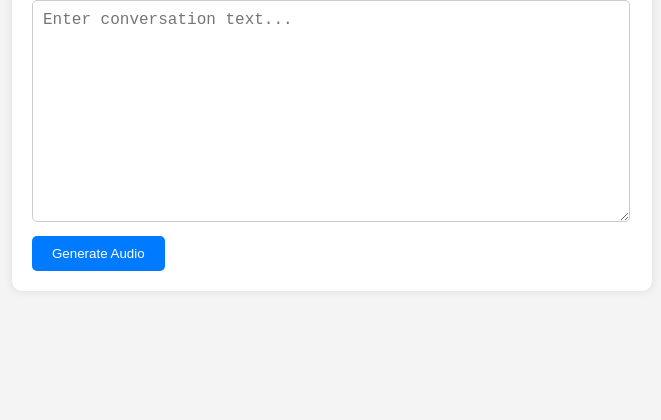
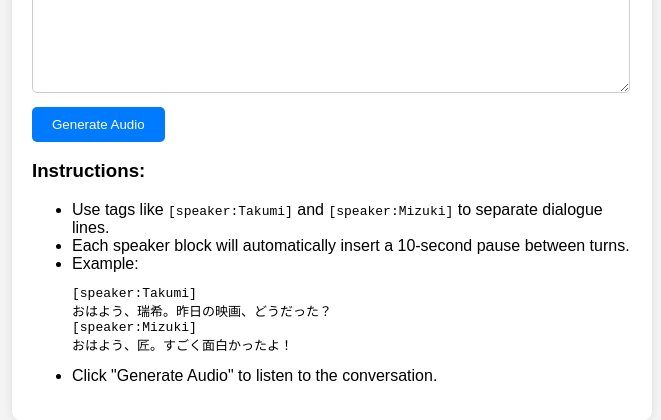
Before and after one commit to Kenpham1506/JPD123, a website: page index.html in a window 1280 px wide. Shown: the part 324-744 px from the top of the page, without its empty margins (308-969 px from the left). Drawn offline with Linux system fonts and the light colour scheme.

Commit message:
Update index.html

```diff
--- a/index.html
+++ b/index.html
@@ -14,6 +14,20 @@
 		<div class="player" id="audioPlayer" style="display: none;">
 			<audio id="audio" controls crossorigin="anonymous"></audio>
 		</div>
+		<div class="instructions">
+			<h3>Instructions:</h3>
+			<ul>
+				<li>Use tags like <code>[speaker:Takumi]</code> and <code>[speaker:Mizuki]</code> to separate dialogue lines.</li>
+				<li>Each speaker block will automatically insert a 10-second pause between turns.</li>
+				<li>Example:
+					<pre>[speaker:Takumi]
+おはよう、瑞希。昨日の映画、どうだった？
+[speaker:Mizuki]
+おはよう、匠。すごく面白かったよ！</pre>
+				</li>
+				<li>Click "Generate Audio" to listen to the conversation.</li>
+			</ul>
+		</div>
 	</div>
 	<script src="script.js"></script>
 </body>
```
